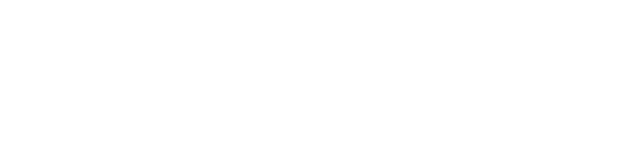
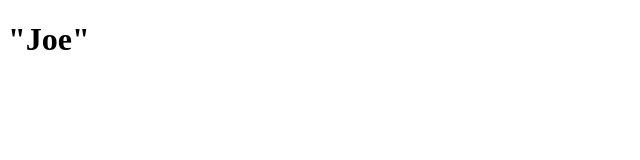
Before and after one commit to WonderFogg/WonderFogg.github.io, a plain HTML site: page index.html in a window 1280 px wide. Shown: the whole page, without its empty margins (0-640 px from the left). Drawn offline with Linux system fonts and the light colour scheme.

Commit message:
Update index.html

```diff
--- a/index.html
+++ b/index.html
@@ -4,6 +4,6 @@
 	<title></title>
 </head>
 <body>
-
+<h1>"Joe"<h1>
 </body>
 </html>
```
